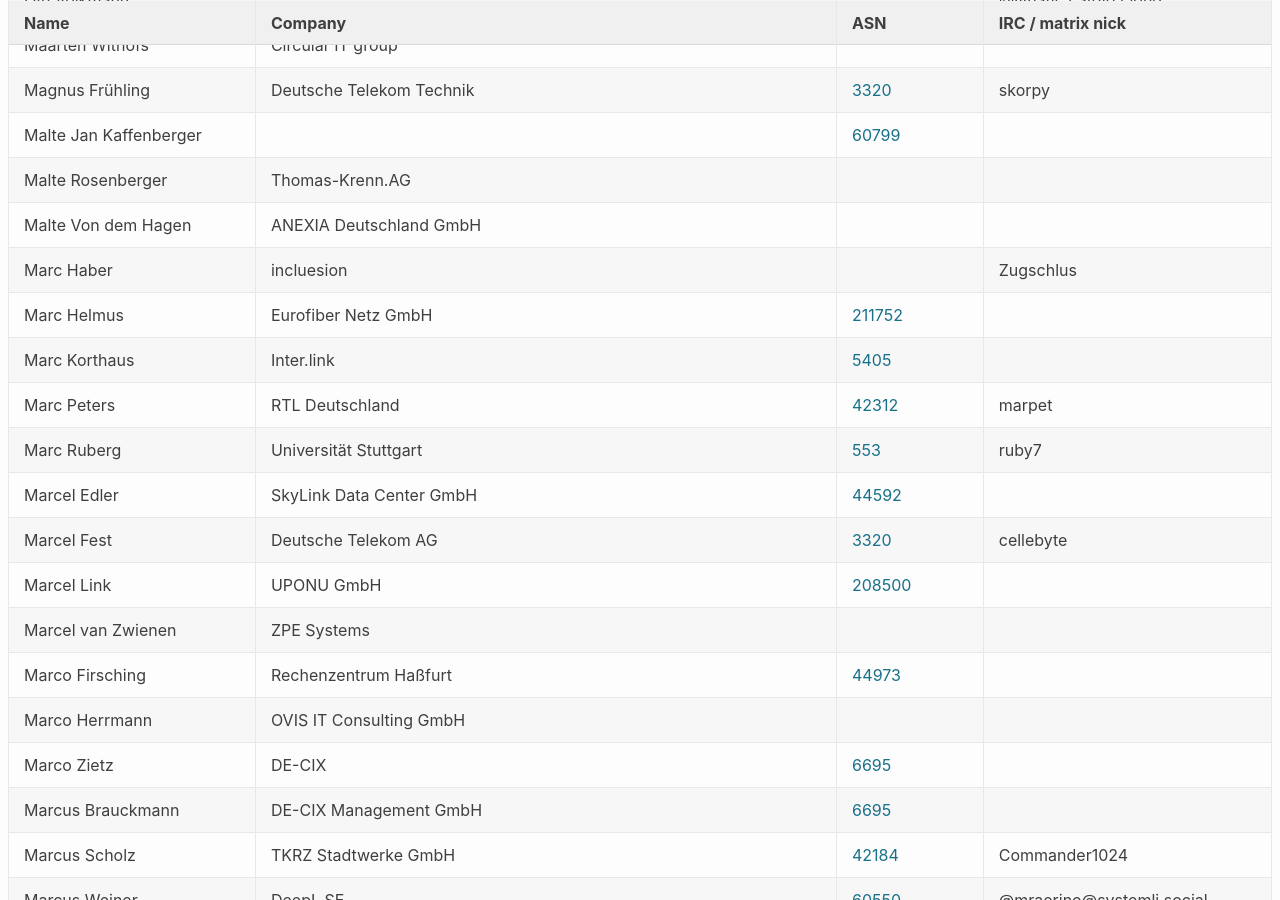
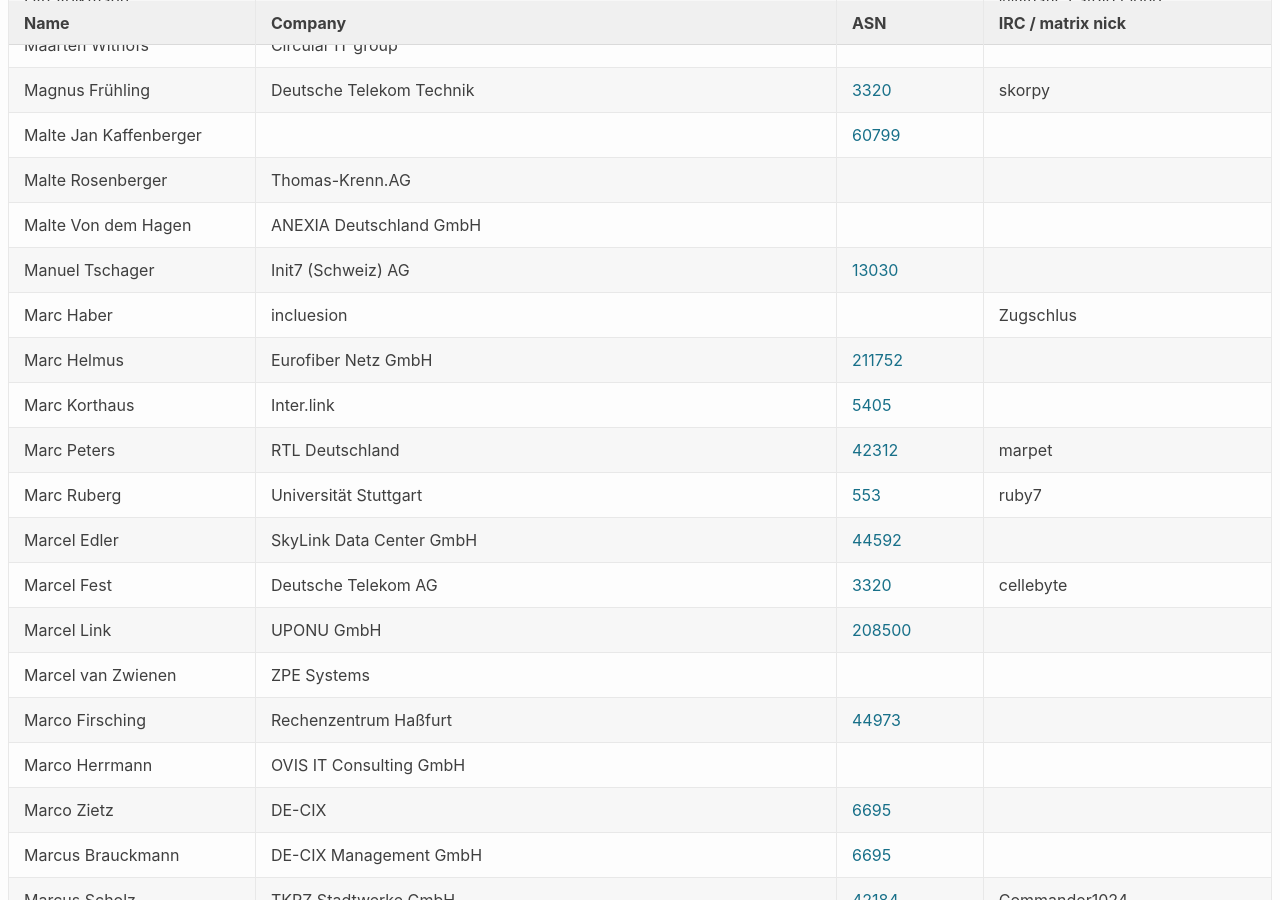
Before and after one commit to denog/pretix-attendeelist, a Jekyll site: the page built from denog16/index.markdown, in a window 1280 px wide and 900 px high, scrolled down 10756 px. Built offline with Jekyll 4.4.1, drawn with Linux system fonts in a browser that asks for light colours.

Commit message:
Latest data: Wed Oct 23 12:56:17 UTC 2024

```diff
--- a/_data/attendees_denog16_onsite.json
+++ b/_data/attendees_denog16_onsite.json
@@ -1446,6 +1446,12 @@
     "asn": null
   },
   {
+    "name": "Manuel Tschager",
+    "company": "Init7 (Schweiz) AG",
+    "irc": null,
+    "asn": "13030"
+  },
+  {
     "name": "Marcel Edler",
     "company": "SkyLink Data Center GmbH",
     "irc": null,
```
